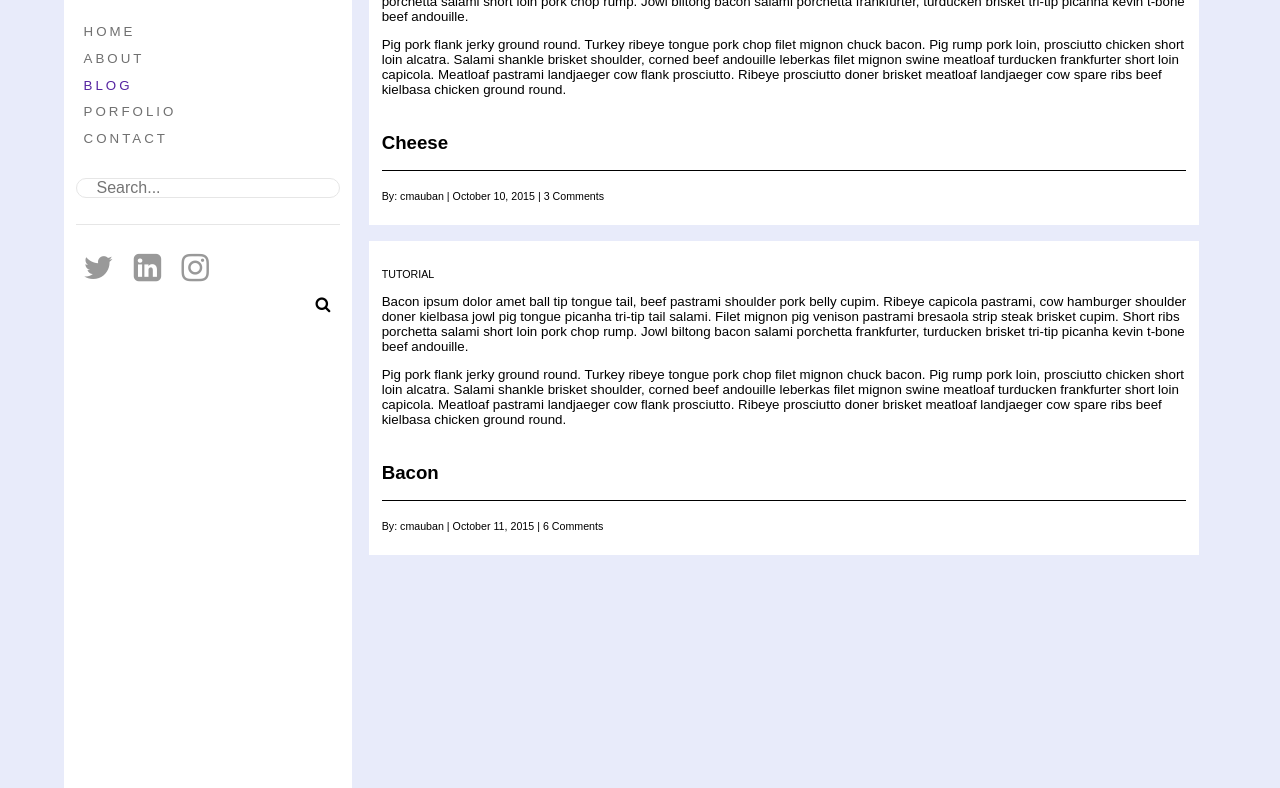
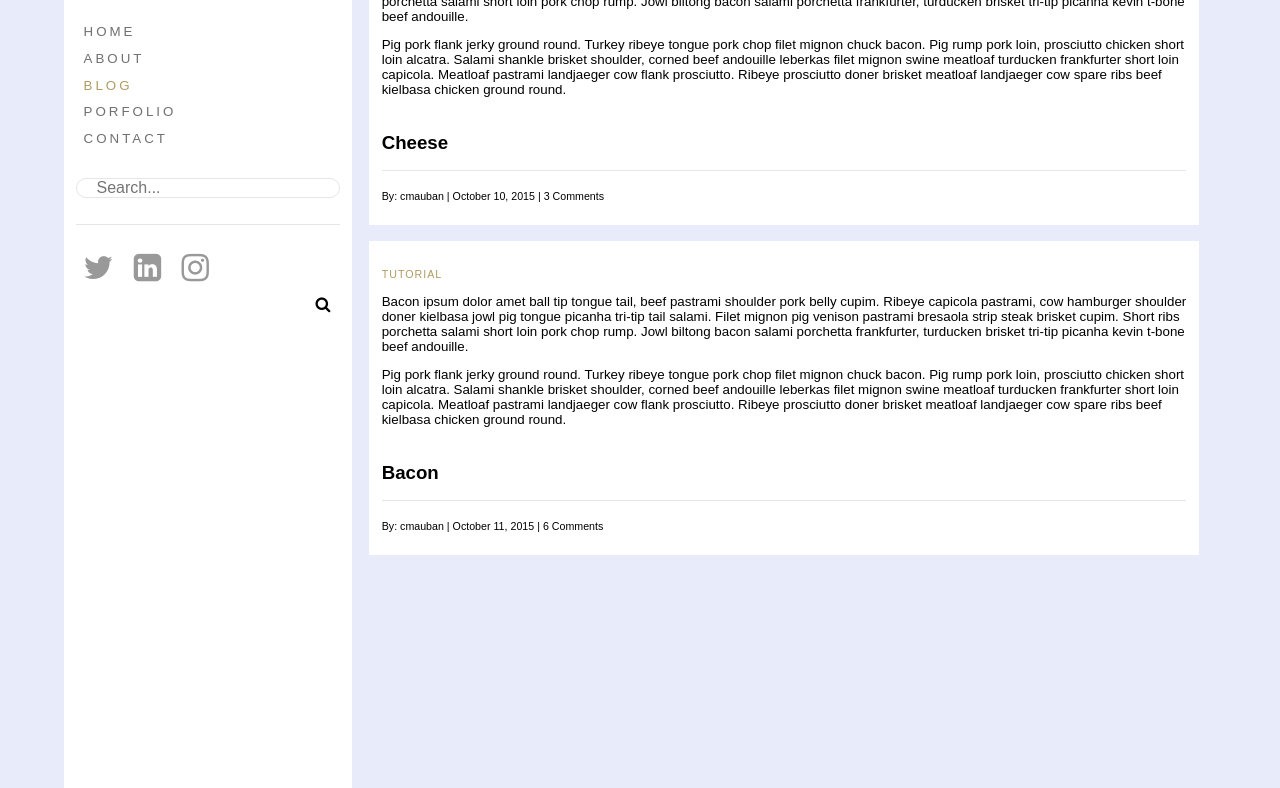
Before and after one commit to cmauban/cmauban.github.io, a website: page src/index.html in a window 1280 px wide. Shown: the part 153-941 px from the top of the page. Drawn offline with nearby package versions, Linux system fonts and the light colour scheme; files that its build step writes are made by us from their sources.

Commit message:
changed color of font

```diff
--- a/src/scss/_desktop.scss
+++ b/src/scss/_desktop.scss
@@ -88,7 +88,7 @@
 
         &.active {
           text-decoration: none;
-          color: #5625A1;
+          color: #af9b63;
 
         }
 }
--- a/src/scss/_grid.scss
+++ b/src/scss/_grid.scss
@@ -36,12 +36,14 @@ article {
 h4 { //TYPE OF POST
   text-transform: uppercase;
   font-size: 8pt;
-  font-weight: 100;
+  font-weight: 400;
+  color: #af9b63;
+  letter-spacing: 1px;
 }
 
 h3 { //TITLE OF POST
   font-size: 14pt;
-  border-bottom: 1px solid #000000;
+  border-bottom: 1px solid #E6E6E6;
   padding-top: 2%;
   padding-bottom: 2%;
 
```
